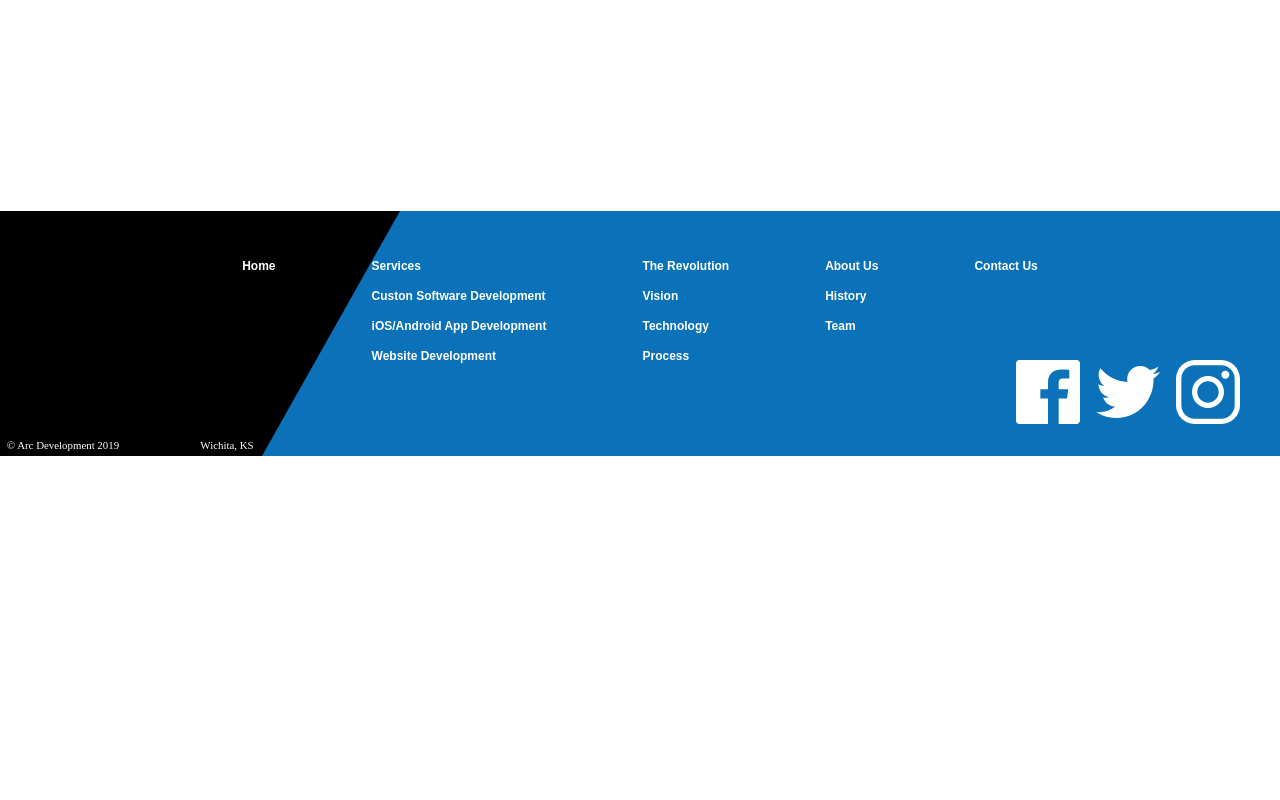
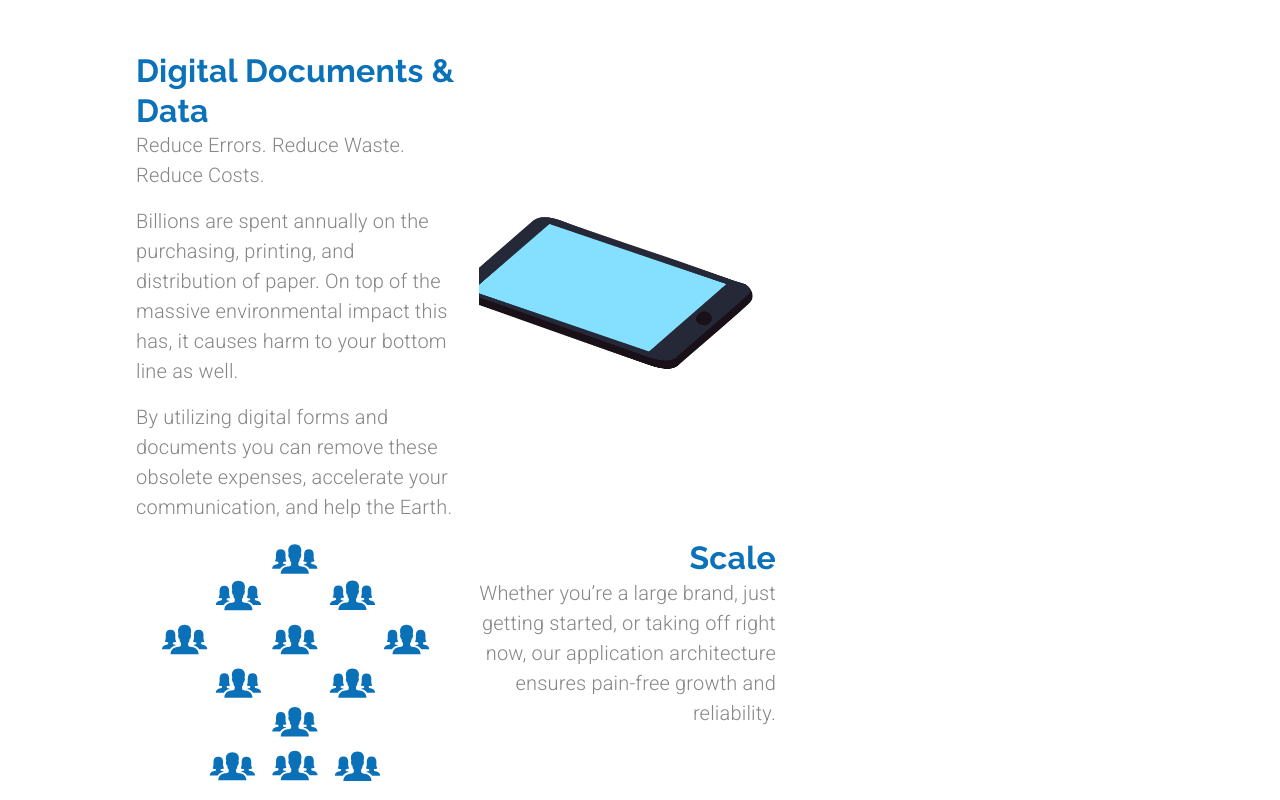
Before and after one commit to RaphaelOhlsen/materialui, a React (Create React App) app: page /customsoftware in a window 1280 px wide. Shown: the part 1260-2060 px from the top of the page. Before the commit the page ends 1716 px from the top, so only its background shows below. Built offline with nearby package versions, Linux system fonts and the light colour scheme.

Commit message:
85. Custom Software Development Page- Animations Row 1

```diff
--- a/src/components/CustomSoftware.js
+++ b/src/components/CustomSoftware.js
@@ -13,6 +13,8 @@
 import lightbulb from '../assets/bulb.svg';
 import cash from '../assets/cash.svg';
 import stopwatch from '../assets/stopwatch.svg'
+import documentsAnimation from "../animations/documentsAnimation/data";
+import scaleAnimation from "../animations/scaleAnimation/data"
 
 const useStyles = makeStyles(theme => ({
   heading: {
@@ -22,10 +24,13 @@
    marginTop: "0.5em",
   },
   mainContainer: {
-    paddingLeft: "5em",
+    paddingLeft: "8.5em",
     paddingRight: "5em",
     paddingTop: "2em",
     paddingBottom: "10em"
+  },
+  itemContainer: {
+    maxWidth: "40em"
   }
 
 }));
@@ -34,9 +39,27 @@
   const classes = useStyles();
   const theme = useTheme();
 
+  const documentOptions = {
+    loop: true,
+    autoplay: true,
+    animationData: documentsAnimation,
+    rendererSettings: {
+      preserveAspectRatio: 'xMidYMid slice'
+    }
+  };
+
+  const scaleOptions = {
+    loop: true,
+    autoplay: true,
+    animationData: scaleAnimation,
+    rendererSettings: {
+      preserveAspectRatio: 'xMidYMid slice'
+    }
+  };
+
   return (
-    <Grid container direction="column" className={classes.mainContainer}>
-      <Grid item container direction="row">
+    <Grid container direction="column" className={classes.mainContainer} >
+      <Grid item container direction="row" justify="space-between">
         <Grid
           item
           className={classes.arrowContainer}
@@ -124,6 +147,55 @@
           </Grid>
         </Grid>
       </Grid>
+      <Grid item container direction="row">
+        <Grid item container className={classes.itemContainer}>
+          <Grid item container direction="column" md>
+            <Grid item>
+              <Typography variant="h4">Digital Documents & Data</Typography>
+            </Grid>
+            <Grid item>
+              <Typography variant="body1" paragraph>
+                Reduce Errors. Reduce Waste. Reduce Costs.
+              </Typography>
+              <Typography variant="body1" paragraph>
+                Billions are spent annually on the purchasing, printing, and
+                distribution of paper. On top of the massive environmental
+                impact this has, it causes harm to your bottom line as well.
+              </Typography>
+              <Typography variant="body1" paragraph>
+                By utilizing digital forms and documents you can remove these
+                obsolete expenses, accelerate your communication, and help the
+                Earth.
+              </Typography>
+            </Grid>
+          </Grid>
+          <Grid item md>
+            <Lottie options={documentOptions}
+              style={{maxHeight: 325, maxWidth: 275, minHeight: 275}}
+            />
+          </Grid>
+        </Grid>
+        <Grid item container className={classes.itemContainer}>
+          <Grid item md>
+            <Lottie options={scaleOptions}
+              style={{maxHeight: 260, maxWidth: 280}}
+            />
+          </Grid>
+          <Grid item container direction="column" md>
+            <Grid item>
+              <Typography variant="h4" align="right">Scale</Typography>
+            </Grid>
+            <Grid item>
+              <Typography variant="body1" align="right" paragraph>
+                Whether you’re a large brand, just getting started, or taking
+                off right now, our application architecture ensures pain-free
+                growth and reliability.
+              </Typography>
+            </Grid>
+          </Grid>
+
+        </Grid>
+      </Grid>
     </Grid>
   )
 }
--- a/src/components/LanddingPage.js
+++ b/src/components/LanddingPage.js
@@ -141,6 +141,7 @@
   const theme = useTheme();
   const matchesSM = useMediaQuery(theme.breakpoints.down("sm"));
   const matchesXS = useMediaQuery(theme.breakpoints.down("xs"));
+
   const defaultOptions = {
     loop: true,
     autoplay: true,
```
